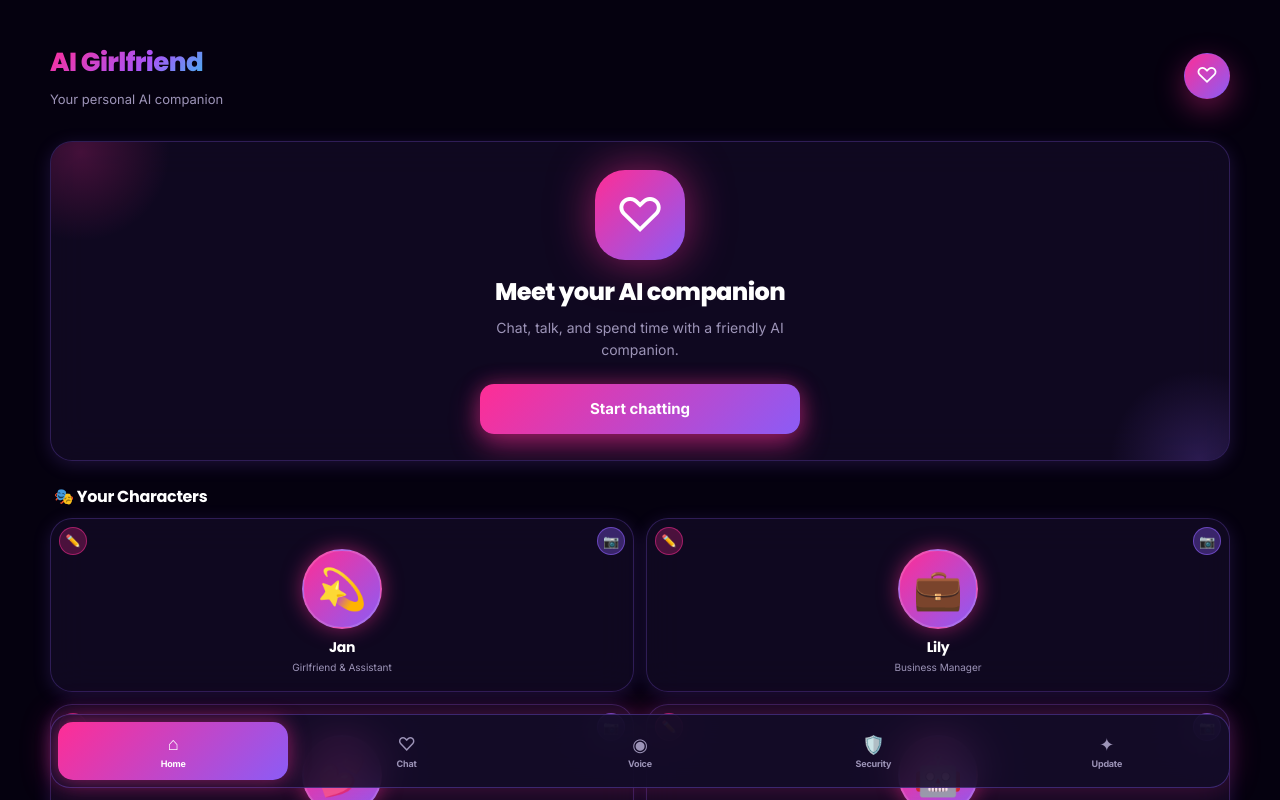
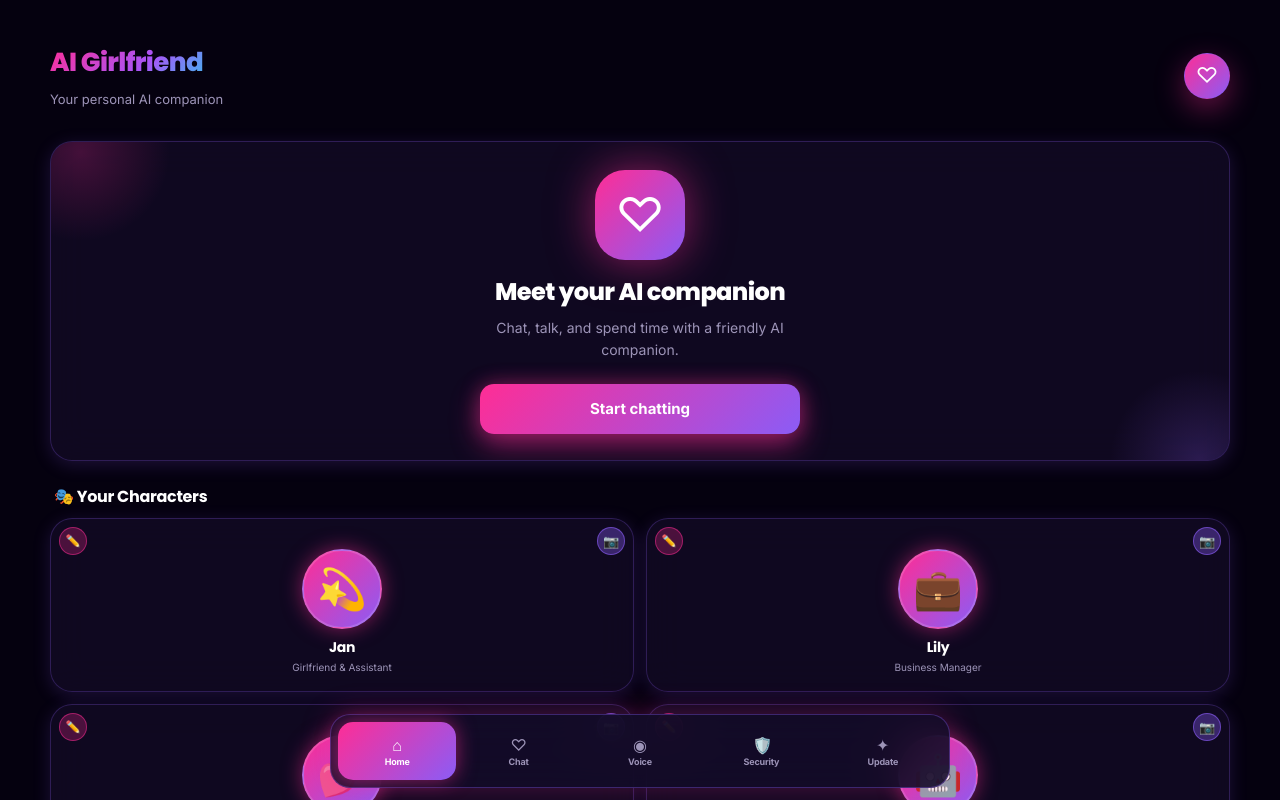
Before and after one commit to jhalakmd911-droid/aigirlfriend-, a Next.js app: page / in a window 1280 px wide. Shown: the top 800 px of the page. Built offline with nearby package versions, Linux system fonts and the light colour scheme.

Commit message:
Update page.tsx

```diff
--- a/app/page.tsx
+++ b/app/page.tsx
@@ -62,29 +62,8 @@ export default function Home() {
       <div className="container">
         {renderPage()}
 
-        <nav
-          aria-label="Main navigation"
-          className="glass"
-          style={{
-            position: "fixed",
-            bottom: "12px",
-            left: "50%",
-            transform: "translateX(-50%)",
-            zIndex: 20,
-            display: "grid",
-            gridTemplateColumns: "repeat(5, 1fr)",
-            gap: "3px",
-            padding: "7px",
-            borderRadius: "20px",
-            width: "calc(100% - 32px)",
-            maxWidth: "calc(min(100% - 32px, 1180px))",
-            background: "rgba(20, 12, 40, 0.85)",
-            backdropFilter: "blur(22px)",
-            WebkitBackdropFilter: "blur(22px)",
-            border: "1px solid rgba(139, 92, 246, 0.35)",
-            boxShadow: "0 0 30px rgba(255, 45, 149, 0.25)",
-          }}
-        >
+        {/* নতুন গ্লোয়িং বটম নেভিগেশন বার */}
+        <nav aria-label="Main navigation" className="bottom-nav">
           {navigationItems.map((item) => {
             const isActive = activeTab === item.id && !profileChar;
 
@@ -92,48 +71,21 @@ export default function Home() {
               <button
                 key={item.id}
                 type="button"
+                className={isActive ? "active" : ""}
                 onClick={() => {
                   setProfileChar(null);
                   setActiveTab(item.id);
                 }}
-                style={{
-                  minHeight: "58px",
-                  borderRadius: "15px",
-                  background: isActive
-                    ? "linear-gradient(135deg, #FF2D95, #8B5CF6)"
-                    : "transparent",
-                  color: isActive ? "#ffffff" : "#9d94b8",
-                  display: "flex",
-                  flexDirection: "column",
-                  alignItems: "center",
-                  justifyContent: "center",
-                  gap: "3px",
-                  transition: "all 0.2s ease",
-                  border: "none",
-                  cursor: "pointer",
-                  fontSize: "inherit",
-                  boxShadow: isActive
-                    ? "0 0 20px rgba(255, 45, 149, 0.55)"
-                    : "none",
-                  padding: "4px 2px",
-                }}
               >
-                <span style={{ fontSize: "18px" }}>{item.icon}</span>
-                <span
-                  style={{
-                    fontSize: "9px",
-                    fontWeight: 700,
-                    letterSpacing: "-0.2px",
-                  }}
-                >
-                  {item.label}
-                </span>
+                <span className="nav-icon">{item.icon}</span>
+                <span className="nav-label">{item.label}</span>
               </button>
             );
           })}
         </nav>
 
-        <div style={{ height: "90px" }} />
+        {/* নেভিগেশন বারের জন্য নিচে একটু জায়গা খালি রাখা */}
+        <div style={{ height: "100px" }} />
       </div>
     </main>
   );
```
